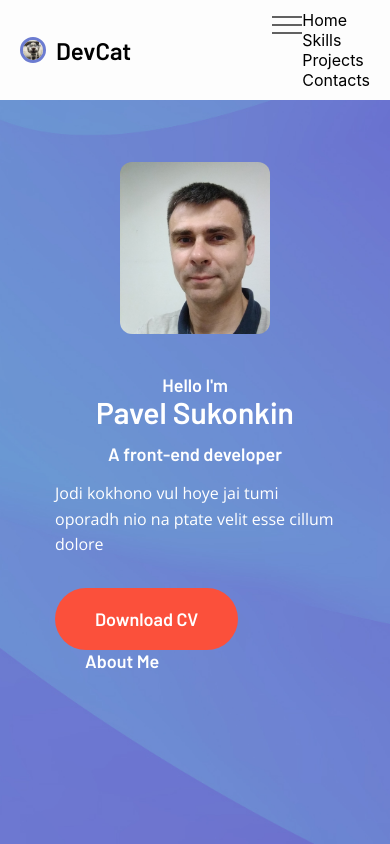
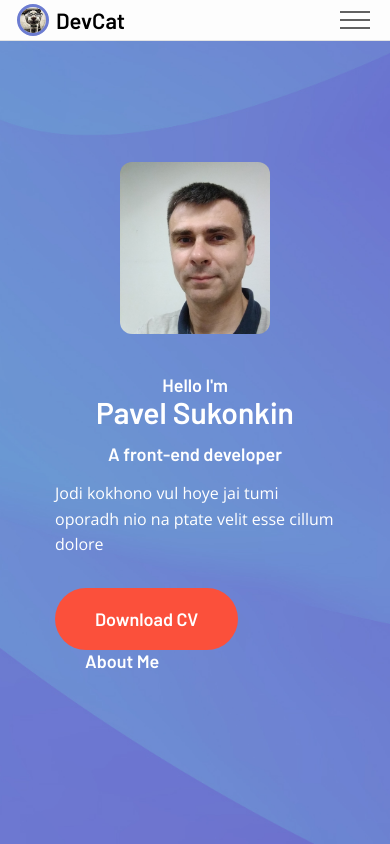
Before and after one commit to SPK80/portfolio, a React (Create React App) app: page / in a window 390 px wide. Shown: the top 844 px of the page. Built offline with nearby package versions, Linux system fonts and the light colour scheme.

Commit message:
refactor: Header, TopMenu, HamburgerMenu, Logo

```diff
--- a/src/common/styles/sass/mixins.scss
+++ b/src/common/styles/sass/mixins.scss
@@ -98,5 +98,8 @@
 
 @mixin boundingContainer() {
   max-width: 1070px;
-  padding: 0 20px;
+  padding-left: 20px;
+  padding-right: 20px;
+  margin-left: auto;
+  margin-right: auto;
 }
--- a/src/common/styles/sass/variables.scss
+++ b/src/common/styles/sass/variables.scss
@@ -1,5 +1,6 @@
 $font-family-main: "Open Sans", sans-serif;
-$font-family-extra: "Barlow", sans-serif;
+$font-family-extra: Barlow, sans-serif;
+$hamburger-font-family: Jost, sans-serif;
 
 $main-color: #fb503b;
 $secondary-color: #000;
--- a/src/header/Header.tsx
+++ b/src/header/Header.tsx
@@ -1,12 +1,10 @@
 import React from "react";
 import s from './header.module.scss'
-import logo from "../assets/logo.jpg";
 import {TopMenu} from "./topMenu/TopMenu";
 import {HamburgerMenu} from "./hamburgerMenu/HamburgerMenu";
 
 export const Header = () =>
     <header className={s.header}>
-        <div className={s.logo}><img src={logo} alt=""/></div>
         <TopMenu/>
         <HamburgerMenu/>
     </header>
--- a/src/header/hamburgerMenu/HamburgerMenu.tsx
+++ b/src/header/hamburgerMenu/HamburgerMenu.tsx
@@ -1,23 +1,31 @@
 import React, {useState} from 'react';
 import s from "./hamburgerMenu.module.scss"
 import {NavLinks} from "../navLinks/NavLinks";
+import {Logo} from "../logo/Logo";
 
 export const HamburgerMenu: React.FC = () => {
     const [menuOpened, setMenuOpened] = useState(false)
     const onLinkClick = () => setMenuOpened(false)
+
+    let buttonClass = s.hamburgerButton;
+    let navLinksClass = s.navLinks;
+    if (menuOpened) buttonClass = buttonClass + ' ' + s.xButton
+    else navLinksClass = navLinksClass + ' ' + s.navLinksHide;
+
+    const onButtonClick = () => setMenuOpened(value => !value)
     return (
         <div className={s.hamburgerMenu}>
-            <input
-                type="checkbox"
-                id="#toggle"
-                className={s.menu__toggle}
-                checked={menuOpened}
-                onChange={e => setMenuOpened(e.target.checked)}
-            />
-            <label className={s.menu__btn} htmlFor="toggle">
-                <span></span>
-            </label>
-            <NavLinks className={s.menu__box} onClick={onLinkClick}/>
+            <div className={s.topPanel}>
+                <Logo/>
+                <div
+                    className={buttonClass}
+                    onClick={onButtonClick}
+                ><span></span></div>
+            </div>
+
+            <div className={navLinksClass}>
+                <NavLinks onClick={onLinkClick}/>
+            </div>
         </div>
     )
 }
--- a/src/header/hamburgerMenu/hamburgerMenu.module.scss
+++ b/src/header/hamburgerMenu/hamburgerMenu.module.scss
@@ -1,114 +1,94 @@
-@import '../../common/styles/sass/variables';
-@import '../../common/styles/sass/mixins';
+@import "src/common/styles/sass/variables";
+@import "src/common/styles/sass/mixins";
 
 $menu__btn_size: 30px;
+
 .hamburgerMenu {
   display: none;
+  flex-direction: column;
+  background-color: #fdfdfd;
 
-  .menu__toggle {
-    opacity: 0;
-    position: absolute;
-    z-index: 2;
+  .topPanel {
+    width: 100%;
+    display: flex;
+    padding: 5px 20px;
+    justify-content: space-between;
+    border-bottom: solid 1px rgba(0, 0, 0, 0.1);
+
+    .hamburgerButton {
+      display: flex;
+      align-items: center;
+      position: relative;
       width: $menu__btn_size;
       height: $menu__btn_size;
+      cursor: pointer;
+      z-index: 1;
 
-    &:checked ~ .menu__btn > span {
+      span,
+      span::before,
+      span::after {
+        display: block;
+        position: absolute;
+        width: 100%;
+        height: 2px;
+        background-color: #616161;
+        transition-duration: .25s;
+      }
+
+      span::before {
+        content: '';
+        top: -8px;
+      }
+
+      span::after {
+        content: '';
+        top: 8px;
+      }
+    }
+
+    .xButton {
+      span {
         transform: rotate(45deg);
       }
 
-    &:checked ~ .menu__btn > span::before {
+      span::before {
         top: 0;
         transform: rotate(0);
       }
 
-    &:checked ~ .menu__btn > span::after {
+      span::after {
         top: 0;
         transform: rotate(90deg);
       }
-
-    &:checked ~ .menu__box {
-      visibility: visible;
-      left: 0;
+    }
   }
 
+  .navLinks {
+    position: absolute;
+    flex-direction: column;
+    visibility: visible;
+    opacity: 1;
+    height: fit-content;
+    width: 100%;
+    top: 100%;
+    padding: 25px 40px;
+    background-color: $main-background-color;
+    transition-duration: .5s;
+
+    a {
+      font-family: $hamburger-font-family;
+      font-weight: 400;
+      font-size: 16px;
+      margin: 0;
+      text-decoration: none;
+      letter-spacing: 0;
+      color: $secondary-color;
+    }
   }
 
-  .menu__btn {
-    display: flex;
-    align-items: center;
-    position: relative;
-    //top: -$menu__btn_size;
-
-    width: $menu__btn_size;
-    height: $menu__btn_size;
-
-    cursor: pointer;
-    z-index: 1;
-  }
-
-  .menu__btn > span,
-  .menu__btn > span::before,
-  .menu__btn > span::after {
-    display: block;
-    position: absolute;
-
-    width: 100%;
-    height: 2px;
-
-    background-color: #616161;
-
-    transition-duration: .25s;
-  }
-
-  .menu__btn > span::before {
-    content: '';
-    top: -8px;
-  }
-
-  .menu__btn > span::after {
-    content: '';
-    top: 8px;
-  }
-
-  .menu__box {
-    display: block;
-    position: fixed;
-    z-index: 999;
+  .navLinksHide {
     visibility: hidden;
-    top: 0;
-    left: -100%;
-
-    width: 300px;
-    height: 100%;
-
-    margin: 0;
-    padding: 80px 0;
-
-    list-style: none;
-
-    background-color: #ECEFF1;
-    box-shadow: 1px 0 6px rgba(0, 0, 0, .2);
-
-    transition-duration: .25s;
-
-    a {
-      display: block;
-      padding: 12px 24px;
-
-      color: #333;
-
-      font-family: 'Roboto', sans-serif;
-      font-size: 20px;
-      font-weight: 600;
-
-      text-decoration: none;
-
-      transition-duration: .25s;
-
-      &:hover {
-        background-color: #CFD8DC;
-      }
-    }
+    opacity: 0;
   }
 
   @media screen and (max-width: $mid-screen-width) {
--- a/src/header/header.module.scss
+++ b/src/header/header.module.scss
@@ -2,47 +2,7 @@
 @import "src/common/styles/sass/mixins";
 
 .header {
-  @include boundingContainer();
-  position: absolute;
-  display: flex;
-  justify-content: space-between;
-  align-items: center;
+  position: fixed;
+  z-index: 999;
   width: 100%;
-  padding-top: 25px;
-  padding-bottom: 25px;
-  @media screen and (max-width: $mid-screen-width) {
-    & {
-      padding: 10px 20px;
-      background: $main-background-color;
-    }
-  }
 }
-
-.logo {
-  display: flex;
-  align-items: center;
-
-  img {
-    height: 32px;
-    border: solid 3px $work-background-color;
-    border-radius: 50%;
-  }
-
-  &:after {
-    content: "DevCat";
-    color: $third-color;
-    margin-left: 10px;
-    font-family: "Barlow", sans-serif;
-    font-weight: 600;
-    font-size: 24px;
-  }
-
-  @media screen and (max-width: $mid-screen-width) {
-    img {
-      height: 26px;
-    }
-    &:after {
-      color: $secondary-color;
-    }
-  }
-}
--- a/src/header/logo/logo.module.scss
+++ b/src/header/logo/logo.module.scss
@@ -7,17 +7,16 @@
 
   img {
     height: 32px;
-    border: solid 3px $work-background-color;
+    outline: solid 3px $work-background-color;
     border-radius: 50%;
   }
 
   &:after {
     content: "DevCat";
-    color: $third-color;
     margin-left: 10px;
     font-family: "Barlow", sans-serif;
     font-weight: 600;
-    font-size: 24px;
+    font-size: 22px;
   }
 
   @media screen and (max-width: $mid-screen-width) {
--- a/src/header/navLinks/navLinks.module.scss
+++ b/src/header/navLinks/navLinks.module.scss
@@ -2,5 +2,17 @@
 @import "src/common/styles/sass/mixins";
 
 .navLinks {
+  display: flex;
+  flex-direction: inherit;
 
+  a {
+    font-family: $font-family-extra;
+    font-weight: 600;
+    font-size: 18px;
+    letter-spacing: 0;
+    color: inherit;
+    width: fit-content;
+    margin-left: 35px;
+    cursor: pointer;
+  }
 }
--- a/src/header/topMenu/TopMenu.tsx
+++ b/src/header/topMenu/TopMenu.tsx
@@ -1,8 +1,34 @@
-import React from 'react';
+import React, {useEffect, useState} from 'react';
 import s from "./topMenu.module.scss"
 import {NavLinks} from "../navLinks/NavLinks";
+import {Logo} from "../logo/Logo";
+import {BoundingContainer} from "./boundingContainer/BoundingContainer";
 
-export const TopMenu: React.FC = () =>
-    <div className={s.topMenu}>
-        <NavLinks className={s.menuBox}/>
-    </div>
+export const TopMenu: React.FC = () => {
+    const [isOnTop, setIsOnTop] = useState(true)
+
+    useEffect(() => {
+
+        const scrollHandler = () => {
+            const y = window.scrollY;
+            if (y > 100) setIsOnTop(false)
+            else setIsOnTop(true)
+        }
+
+        window.addEventListener('scroll', scrollHandler)
+        return () => window.removeEventListener('scroll', scrollHandler);
+    }, [])
+
+    let topMenuClass = s.topMenu
+    !isOnTop && (topMenuClass = topMenuClass + ' ' + s.notTransparent)
+
+
+    return (
+        <div className={topMenuClass}>
+            <BoundingContainer>
+                <Logo/>
+                <NavLinks/>
+            </BoundingContainer>
+        </div>
+    )
+}
--- /dev/null
+++ b/src/header/topMenu/boundingContainer/BoundingContainer.tsx
@@ -0,0 +1,5 @@
+import React, {ReactNode} from "react";
+import s from "./boundingContainer.module.scss";
+
+export const BoundingContainer: React.FC<{ children: ReactNode }> = ({children}) =>
+    <div className={s.boundingContainer}>{children}</div>
--- /dev/null
+++ b/src/header/topMenu/boundingContainer/boundingContainer.module.scss
@@ -0,0 +1,9 @@
+.boundingContainer {
+  display: flex;
+  justify-content: space-between;
+  align-items: center;
+  width: 100%;
+  max-width: 1070px;
+  padding-left: 20px;
+  padding-right: 20px;
+}
--- a/src/header/topMenu/topMenu.module.scss
+++ b/src/header/topMenu/topMenu.module.scss
@@ -1,24 +1,16 @@
-@import "../../common/styles/sass/variables";
-@import "../../common/styles/sass/mixins";
+@import "src/common/styles/sass/variables";
+@import "src/common/styles/sass/mixins";
 
 .topMenu {
+  width: 100%;
+  padding-top: 25px;
+  padding-bottom: 25px;
+  display: flex;
+  justify-content: center;
 
-  .menuBox {
-    display: flex;
-    width: 100%;
-    justify-content: right;
-    font-family: $font-family-extra;
-    font-weight: 600;
-    font-size: 18px;
-    letter-spacing: 0;
-    color: $third-color;
-
-    a {
-      width: fit-content;
-      margin-left: 35px;
-      cursor: pointer;
-    }
-  }
+  color: $third-color;
+  background-color: transparent;
+  transition: all .4s ease;
 
   @media screen and (max-width: $mid-screen-width) {
     & {
@@ -26,3 +18,11 @@
     }
   }
 }
+
+
+.notTransparent {
+  background-color: $main-background-color;
+  color: $secondary-color;
+  padding-top: 20px;
+  padding-bottom: 20px;
+}
```
Lines whose indentation alone changed are shown as unchanged.
